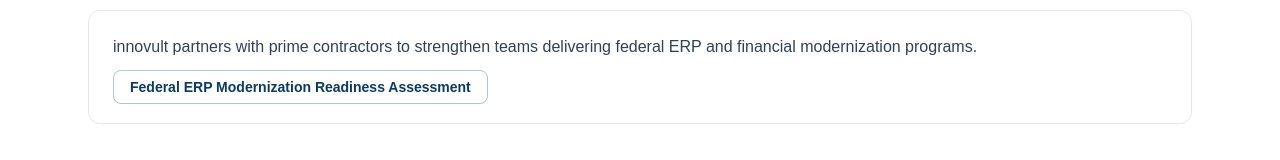
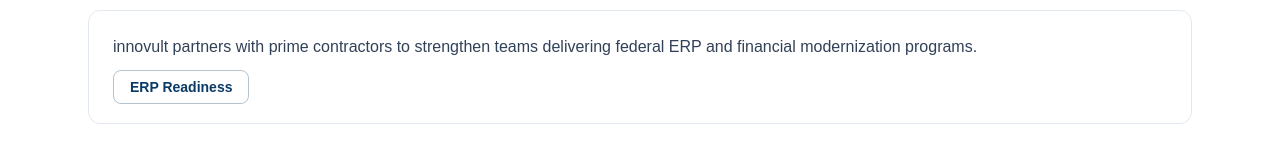
Before and after one commit to jtimbers3/innovult-site, a Next.js app in the folder innovult-site/: page / in a window 1280 px wide. Shown: the part 1332-1492 px from the top of the page. Built offline with nearby package versions, Linux system fonts and the light colour scheme.

Commit message:
Rename readiness links to ERP Readiness

```diff
--- a/innovult-site/src/app/layout.tsx
+++ b/innovult-site/src/app/layout.tsx
@@ -12,7 +12,7 @@
   { href: "/", label: "Home" },
   { href: "/services", label: "Services" },
   { href: "/about", label: "About" },
-  { href: "/federal-erp-modernization-readiness-assessment", label: "Readiness Assessment" },
+  { href: "/federal-erp-modernization-readiness-assessment", label: "ERP Readiness" },
   { href: "/contact", label: "Contact" },
 ];
 
--- a/innovult-site/src/app/page.tsx
+++ b/innovult-site/src/app/page.tsx
@@ -87,7 +87,7 @@
         </p>
         <div className="mt-4">
           <Link href="/federal-erp-modernization-readiness-assessment" className="btn-outline px-4 py-2 text-sm">
-            Federal ERP Modernization Readiness Assessment
+            ERP Readiness
           </Link>
         </div>
       </section>
```
